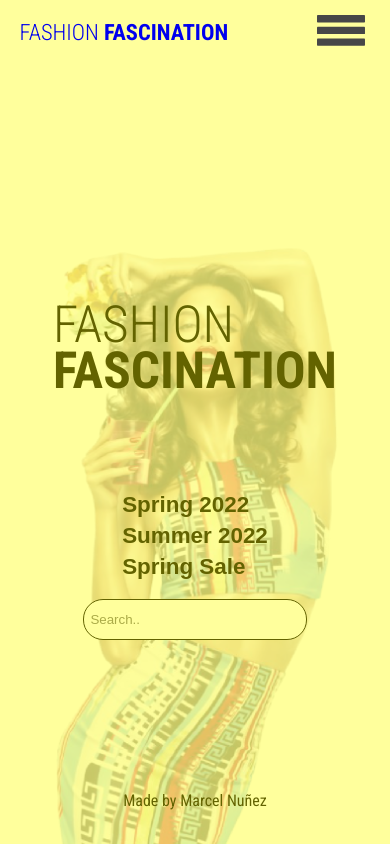
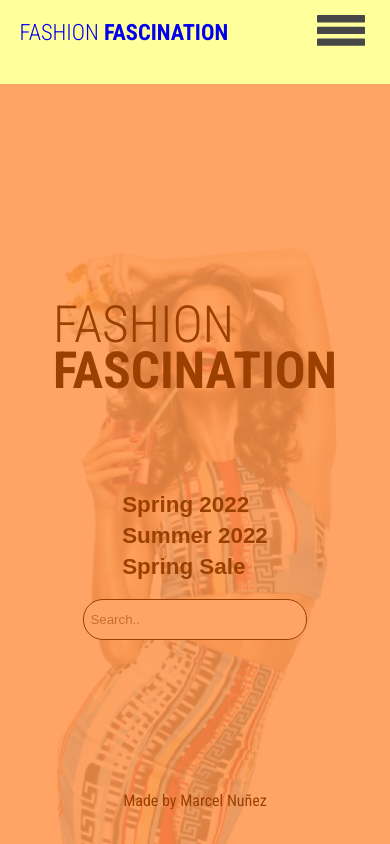
Before and after one commit to MarcelNDG/Fashion-2, a React (Create React App) app: page / in a window 390 px wide. Built offline with nearby package versions, Linux system fonts and the light colour scheme.

Commit message:
Mobile menu base done

```diff
--- a/src/App.css
+++ b/src/App.css
@@ -56,32 +56,26 @@ body{
   /* -- Mobile menu  -- */
 
   .sideMenu{
-
-
-
+    display: flex;
     position: absolute;
-    display: flex;
+    flex-direction: column;
+    justify-content: flex-end;
+    background-color: rgba(255, 255, 0, 0.39);
     height: 100vh;
     width: 100vw;
-    background-color: rgba(255, 255, 0, 0.39);
     overflow-y: hidden;
-
 
     z-index: 10;
   }
 
-  .sideNav{
-    display: flex;
-    justify-content: flex-end;
-    width: 92vw;
-    height: 4rem;
-  }
+ .sideContent{
+   height: 90vh;
+   width: 100vw;
 
-  .sideNav button{
-
-  }
+   background-color: rgba(255, 0, 0, 0.356);
 
 
+ }
 
 /* -- Profile menu --*/
 
@@ -89,15 +83,13 @@ body{
   display: none;
 }
 
-
-
 header{
   display: flex;
   flex-direction: row;
   grid-area: header;
+  justify-content: space-between;
+  width: 90vw;
 
-  width: 90vw;
-  justify-content: space-between;
   z-index: 11;
 }
 
@@ -116,8 +108,8 @@ header button{
   margin-right: auto;
 
   z-index: 102;
+}
 
-}
 .topLogo span{
   font-weight: bold;
 }
@@ -132,7 +124,6 @@ header button{
   font-family: 'Roboto Condensed';
   font-size: 1.4rem;
   margin-left: 2.6rem;
-
 }
 
 .topNav{
@@ -149,7 +140,6 @@ header button{
 .topNavContainer{
   display: flex;
   width: 100%;
-
 }
 
 .topNavContainer ul {
@@ -158,7 +148,6 @@ header button{
 
 .navLink{
   position: relative;
-
 }
 
 .exclamation{
@@ -194,8 +183,6 @@ main{
 
 
   grid-area: main;
-
-
 }
 
 .logo{
```
